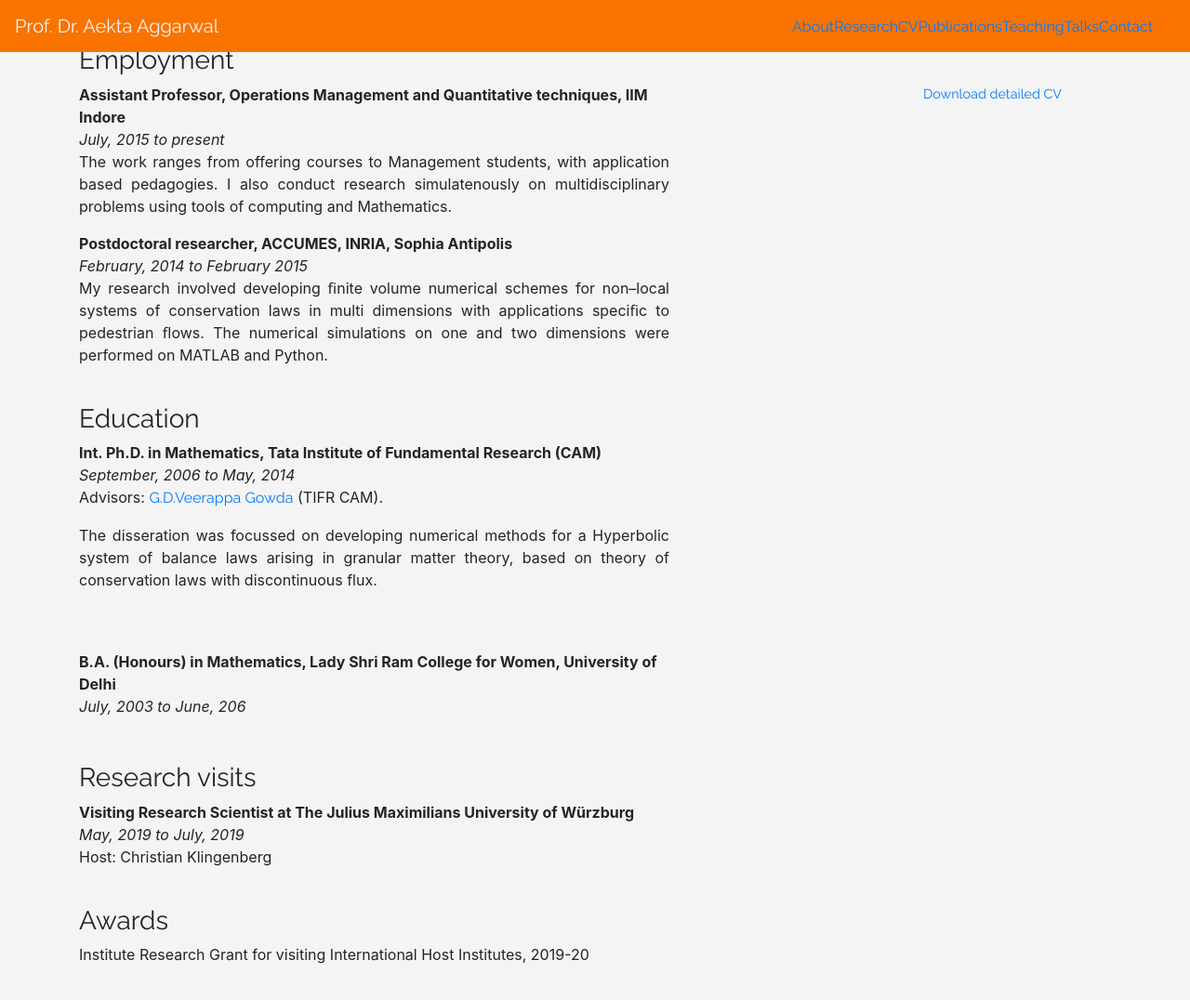
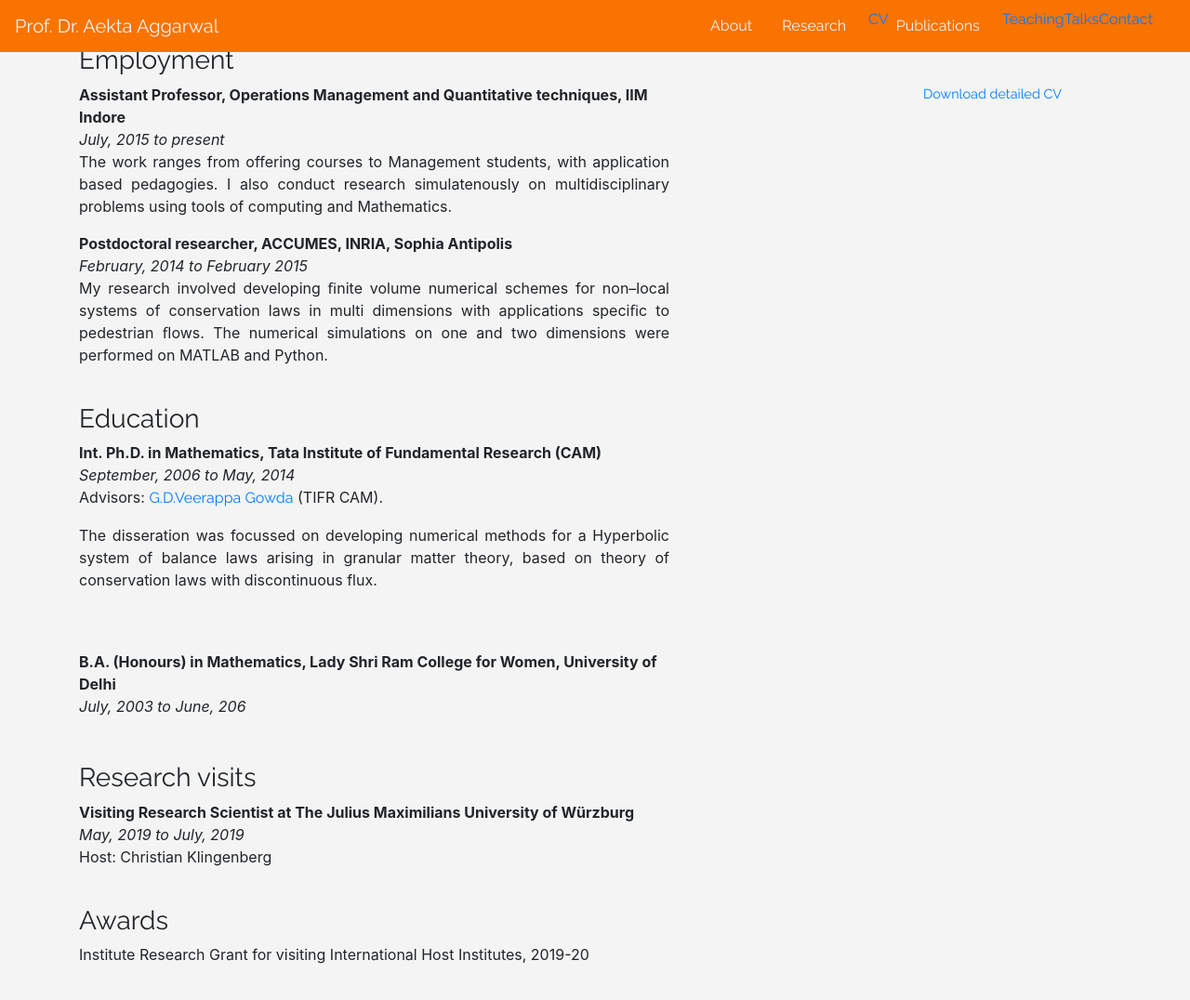
Before and after one commit to aektaaggarwal/aektaaggarwal.github.io, a Jekyll site: the page cv.html, which Jekyll copies as it is, in a window 1280 px wide and 1199 px high. Shown: the top 1076 px of the window at 93% size. Built offline with Jekyll 4.4.1, drawn with Linux system fonts in a browser that asks for light colours; nearby versions of some CDN libraries.

Commit message:
Update cv.html

```diff
--- a/cv.html
+++ b/cv.html
@@ -49,11 +49,19 @@
   <div class="collapse navbar-collapse " id="navbarSupportedContent">
    <div class="collapse navbar-collapse">
         <ul class="navbar-nav mr-4">
-           <li><a href="index.html"> About</a></li>
+          <li class="nav-item">
+  				 	<a class="nav-link " href="index.html">About</a>
+  			  </li>
            <!--<li><a href="about.html"> Personal</a></li>-->
-           <li><a href="research.html"> Research</a></li>
-           <li class="active"><a href="#"> CV</a></li>
-           <li><a href="publications.html"> Publications</a></li>
+           <li class="nav-item">
+   				 	<a class="nav-link " href="research.html">Research</a>
+   			   </li>
+           <li class="active">
+             <a href="#">CV</a>
+           </li>
+           <li class="nav-item">
+   				 	<a class="nav-link " href="publications.html">Publications</a>
+   			   </li>
            <li><a href="teaching.html"> Teaching</a></li>
            <li><a href="talks.html"> Talks</a></li>
            <li><a href="index.html"> Contact</a></li>
```
